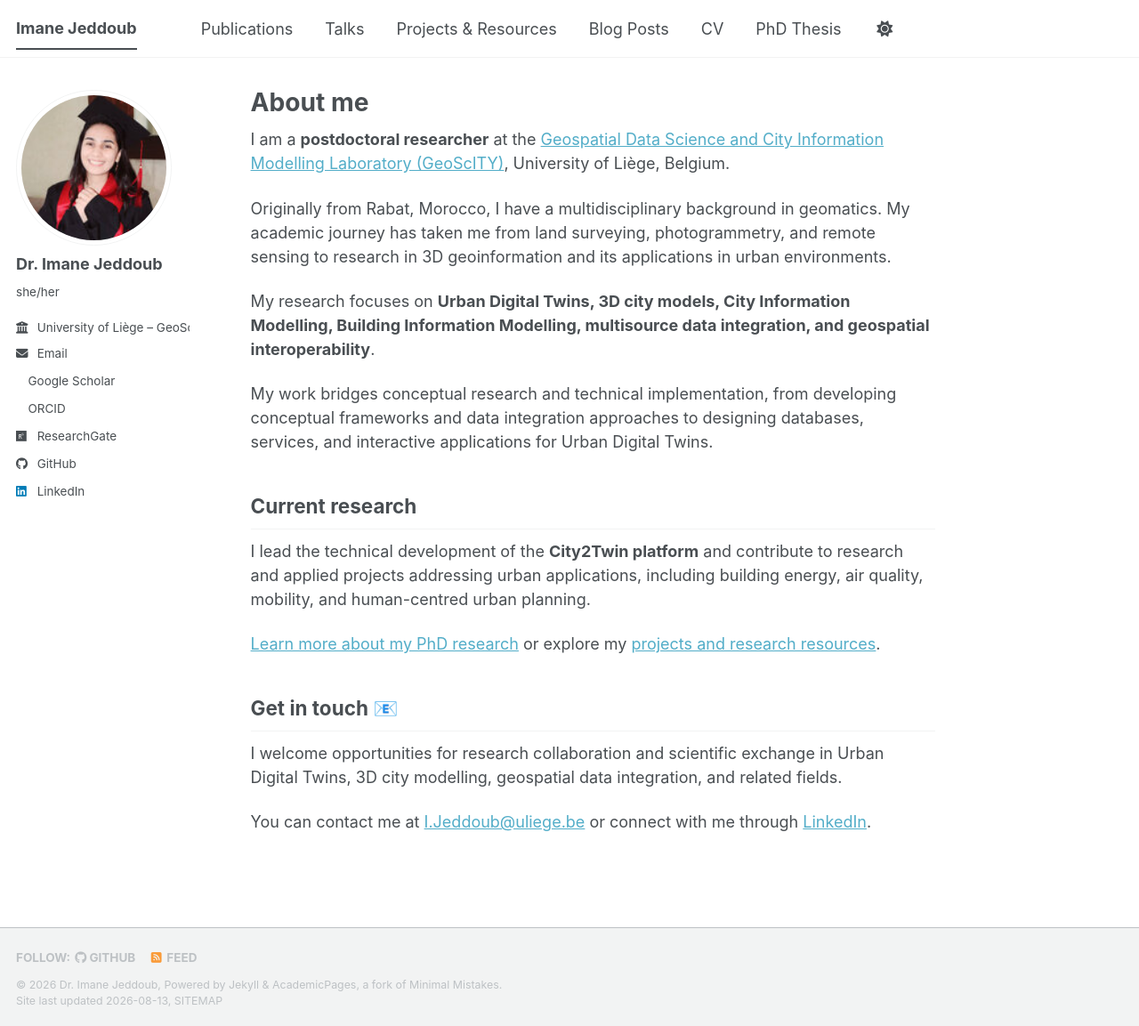
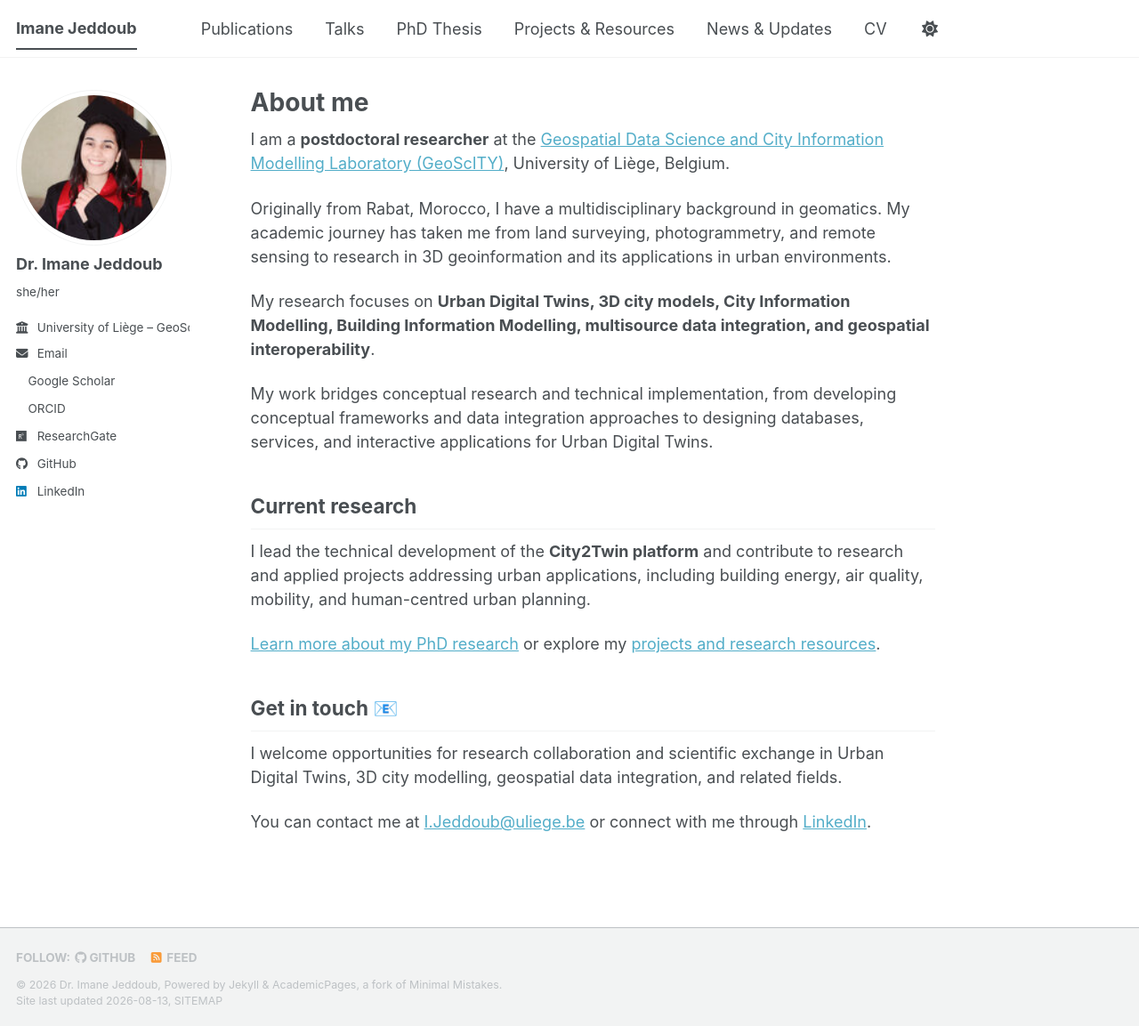
Before and after one commit to JEDDOUB/JEDDOUB.github.io, a Jekyll site: the page built from _pages/about.md, in a window 1280 px wide and 1153 px high. Shown: the whole window at 89% size. Built offline with Jekyll 4.4.1, drawn with Linux system fonts in a browser that asks for light colours; a style sheet for code colours, icons or effects is not loaded.

Commit message:
Update navigation.yml

```diff
--- a/_data/navigation.yml
+++ b/_data/navigation.yml
@@ -14,17 +14,14 @@ main:
   - title: "Talks"
     url: /talks/
 
+  - title: "PhD Thesis"
+    url: /phd/
+
   - title: "Projects & Resources"
     url: /portfolio/
 
-  - title: "Blog Posts"
+  - title: "News & Updates"
     url: /year-archive/
 
   - title: "CV"
     url: /cv/
-
-  # - title: "CV"
-  #   url: /cv-json/
-
-  - title: "PhD Thesis"
-    url: /phd/
```
